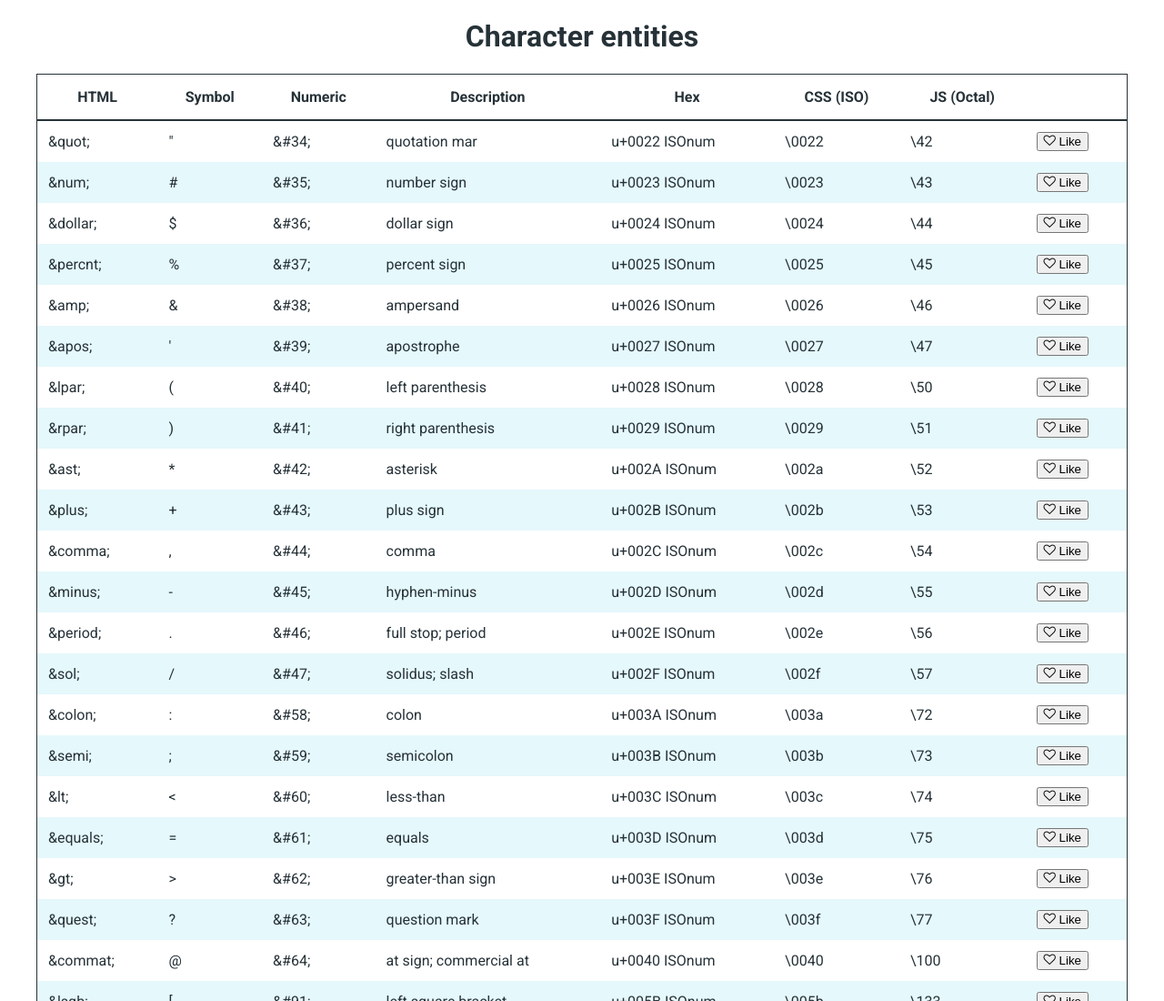
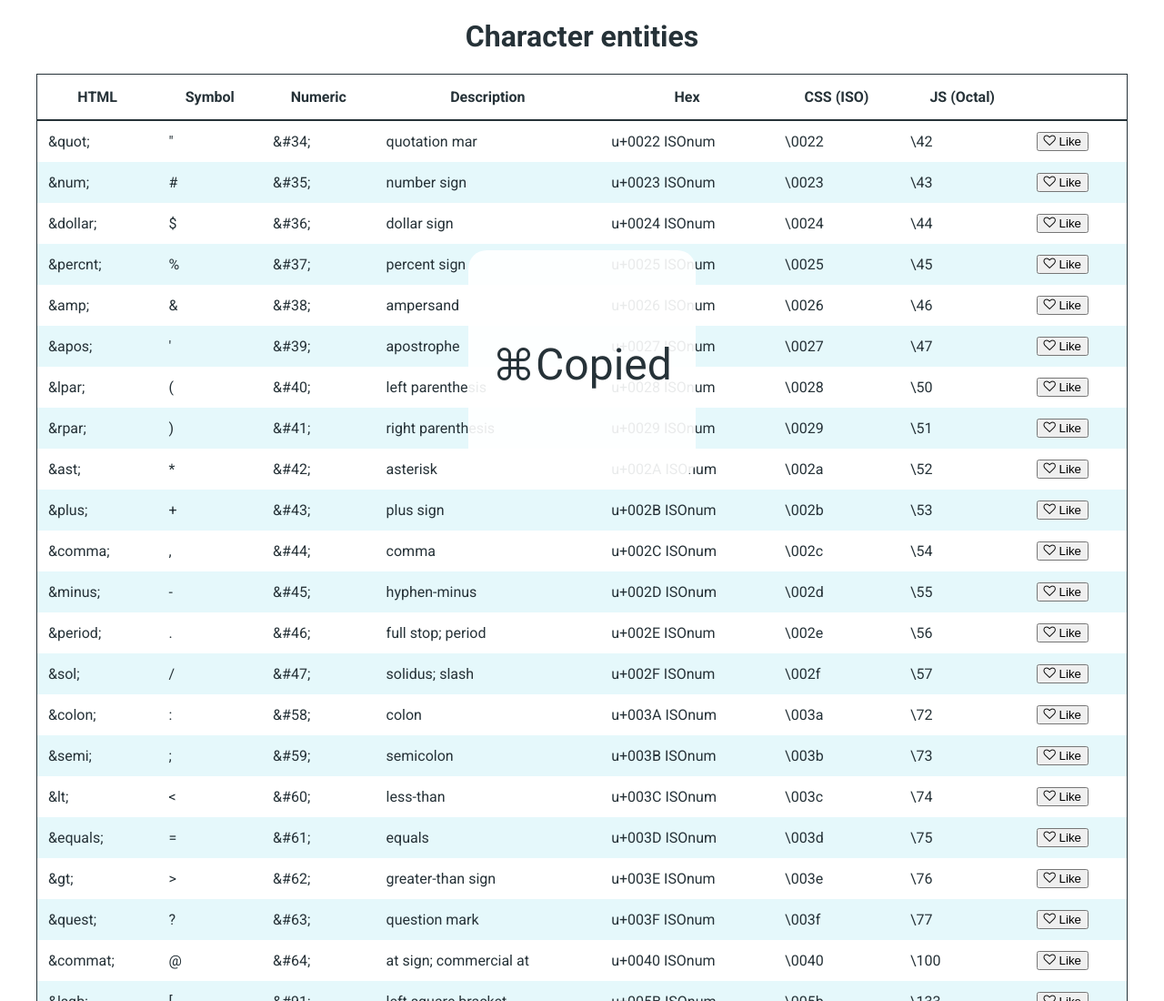
Before and after one commit to iStuffs/cloud-entities, a plain HTML site: page index.html in a window 1280 px wide. Shown: the top 1100 px of the page at 91% size. Drawn offline with Linux system fonts and the light colour scheme; files whose address does not match are found by name.

Commit message:
overlay implementation

```diff
--- a/index.html
+++ b/index.html
@@ -8,6 +8,7 @@
 <body>
   <h1>Character entities</h1>
   <main id="entities">
+    <div class="overlay-notification"><span class="icon-cmd"></span> Copied</div>
       <table v-if="hasLikes">
         <thead>
           <tr>
--- a/sass/style.sass
+++ b/sass/style.sass
@@ -52,3 +52,17 @@ th
   padding: 15px
 td
   padding: 12px
+
+.overlay-notification
+  position: fixed
+  top: 50%
+  left: 50%
+  transform: translate(-50%,-50%)
+  width: 250px
+  height: 250px
+  display: flex
+  justify-content: center
+  align-items: center
+  background: rgba(#fff,.9)
+  border-radius: 20px
+  font-size: 3rem
```
Also changed, not shown: css/style.css.
